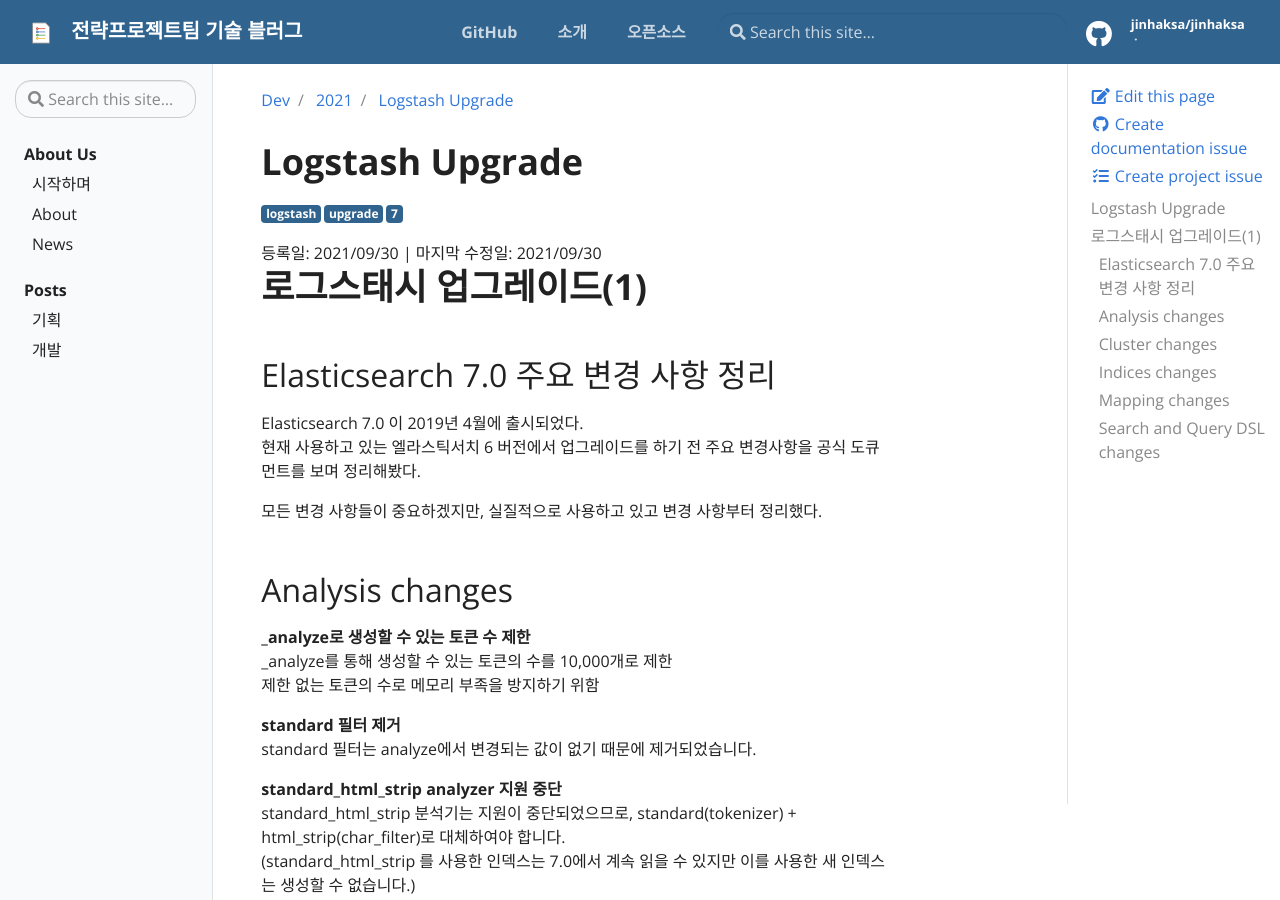
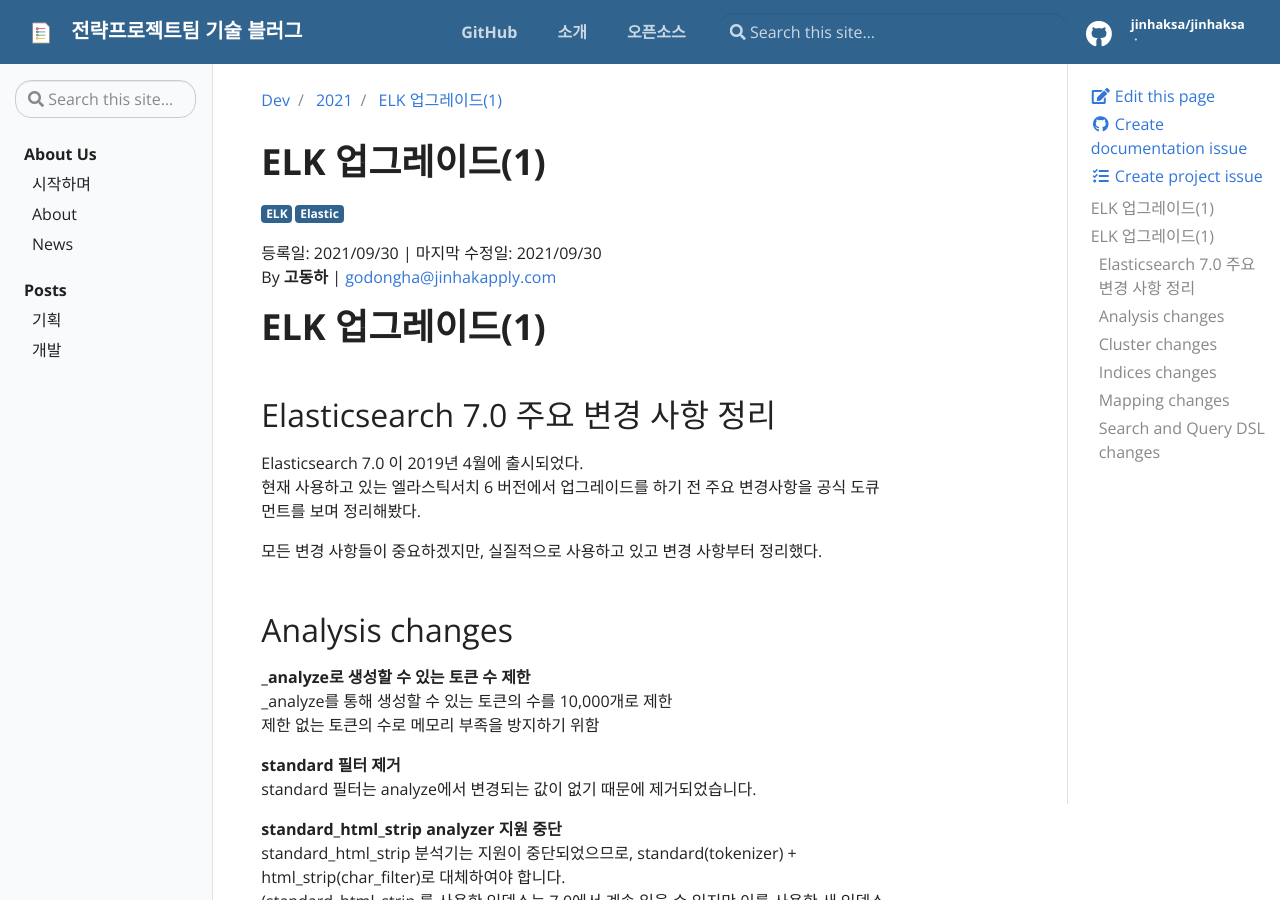
Before and after one commit to jinhaksa/jinhaksa.github.io, a Jekyll site: the page built from _posts/dev/2021-09-30-logstash-upgrade-1.md, in a window 1280 px wide and 900 px high. Built offline with Jekyll 4.4.1, drawn with Linux system fonts in a browser that asks for light colours.

Commit message:
태그 및 타이틀 수정

```diff
--- a/_posts/dev/2021-09-30-logstash-upgrade-1.md
+++ b/_posts/dev/2021-09-30-logstash-upgrade-1.md
@@ -1,18 +1,18 @@
 ---
 layout: post
-title: Logstash Upgrade
+title: ELK 업그레이드(1)
 categories: [dev]
-tags:
-  - logstash
-  - upgrade
-  - 7
-description: 로그스태시 7버전 업그레이드
+author: 고동하
+email: godongha@jinhakapply.com
 date: 2021-09-30
+tag:
+  - ELK
+  - Elastic
 ---
 
 <!-- @format -->
 
-# 로그스태시 업그레이드(1)
+# ELK 업그레이드(1)
 
 ## Elasticsearch 7.0 주요 변경 사항 정리
 
```
